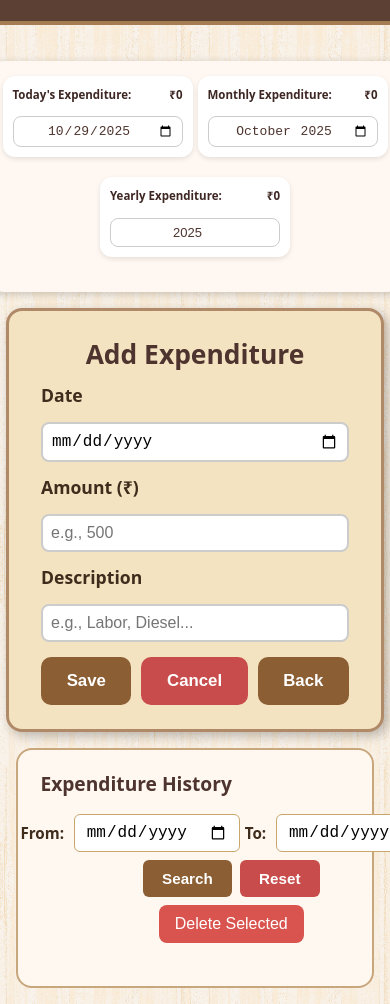
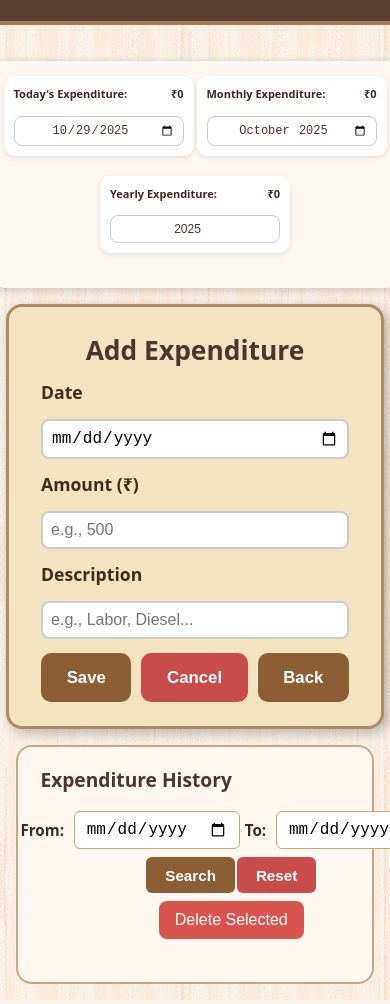
Before and after one commit to mddanish222/KR-Timber, a plain HTML site: page expenditure.html in a window 390 px wide. Shown: the part 70-1074 px from the top of the page. Drawn offline with Linux system fonts and the light colour scheme.

```diff
--- a/style.css
+++ b/style.css
@@ -408,7 +408,7 @@
   /* Buttons row stays as-is, no CSS changes for buttons */
   .date-filter .button-row {
     flex-wrap: wrap; /* allows buttons to wrap if needed */
-    gap: 0.5rem;
+    gap: 0.1rem;
   }
 
 }
@@ -608,7 +608,7 @@
   .summary-row {
     display: grid;
     grid-template-columns: 1fr 1fr;
-    gap: 5px;
+    gap: 3px;
     justify-content: center;
     align-items: start;
   }
@@ -616,14 +616,14 @@
   .summary-box {
 min-width: 190px;
        background: #fff;
-    border-radius: 12px;
+    border-radius: 11px;
     padding: 10px;
     box-shadow: 0 2px 5px rgba(0,0,0,0.1);
     text-align: left;
   }
 
   .summary-box h3 {
-    font-size: 11.5px;
+    font-size: 11px;
     color: #3e2723;
     margin-bottom: 5px;
     display: flex;
@@ -633,7 +633,7 @@
 
   .summary-box input {
     width: 100%;
-    font-size: 13px;
+    font-size: 12px;
     padding: 6px 8px;
     border-radius: 8px;
     border: 1px solid #ccc;
@@ -647,7 +647,7 @@
   }
 
   .summary-row.yearly .summary-box {
-    max-width: 90%;
+    max-width: 65%;
     margin: 0 auto;
     text-align: center;
   }
```
